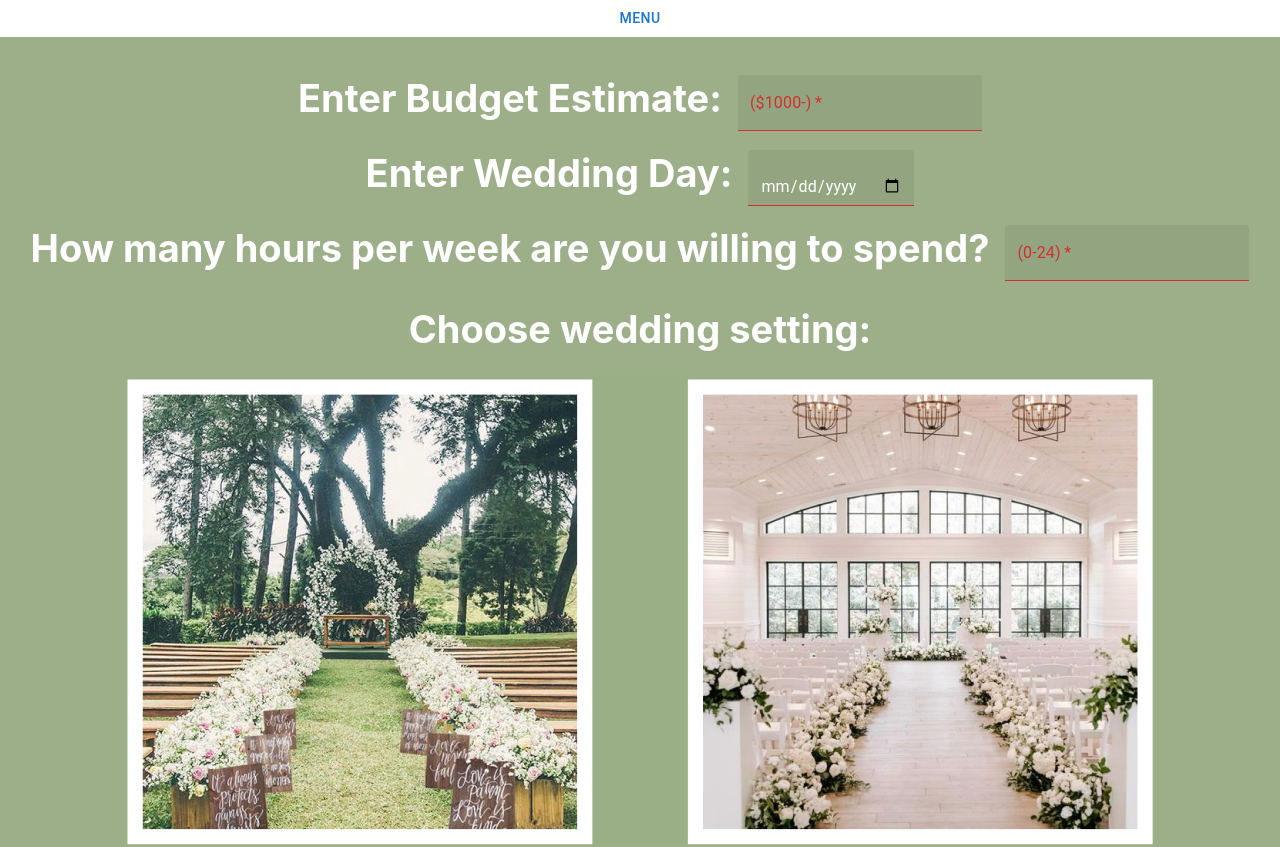
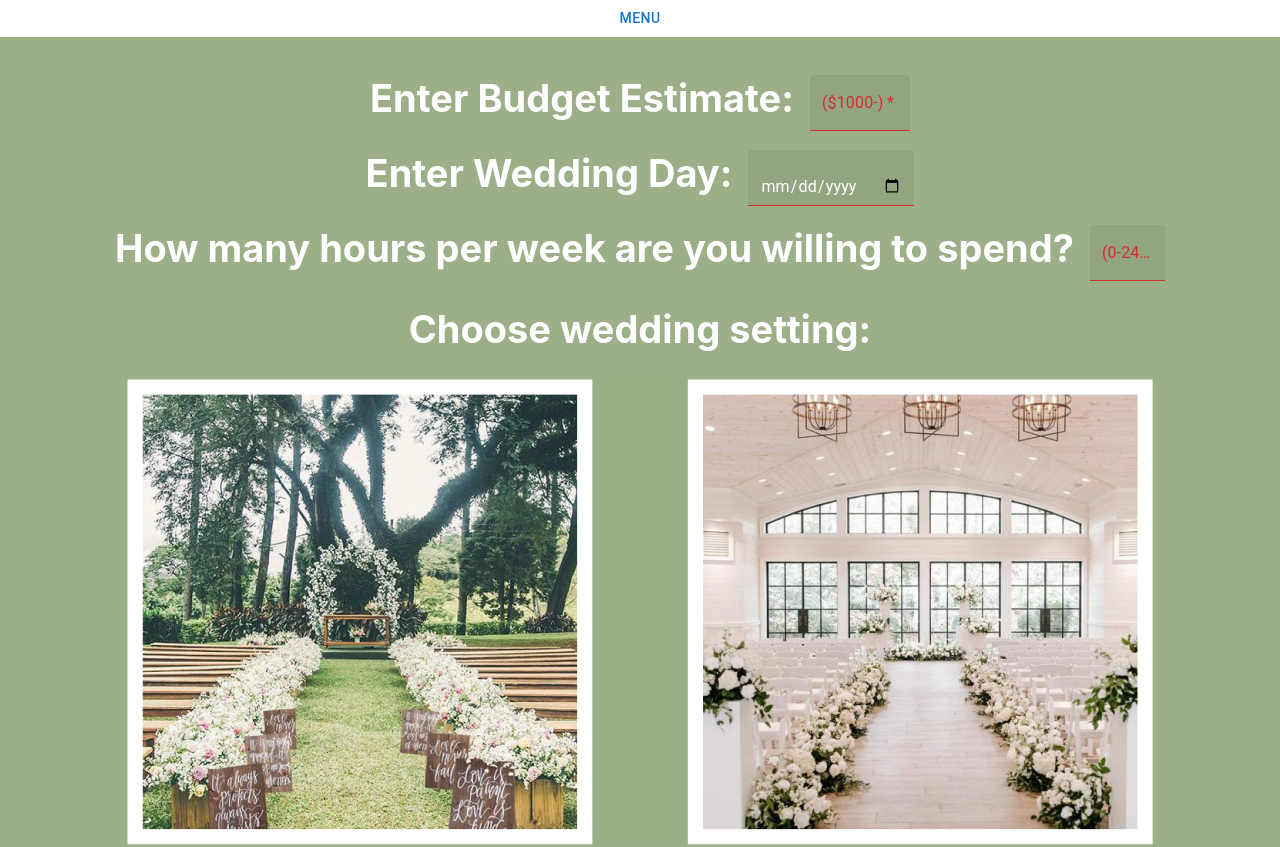
Before and after one commit to kerrynx/HackTX23, a React (Create React App) app in the folder my-app/: page /data in a window 1280 px wide. Shown: the top 847 px of the page. Built offline with nearby package versions, Linux system fonts and the light colour scheme.

Commit message:
more input validation

```diff
--- a/my-app/src/pages/Data.js
+++ b/my-app/src/pages/Data.js
@@ -48,6 +48,12 @@ function Data(){
                 <TextField
                     sx={{
                         input: {color: "#FFFFFF"},
+                        width: 100
+                    }}
+                    InputProps={{
+                        inputProps: {
+                            min: 1000
+                        }
                     }}
                     value ={budget}
                     onChange={(e) => setBudget(e.target.value)}
@@ -87,7 +93,13 @@ function Data(){
                     </h1>
                 <TextField
                     sx={{
-                        input: {color: "#FFFFFF"}
+                        input: {color: "#FFFFFF"},
+                        width: 75
+                    }}
+                    InputProps={{
+                        inputProps: {
+                            max: 24, min: 0
+                        }
                     }}
                     value ={hours}
                     onChange={(e) => setHours(e.target.value)}
```
